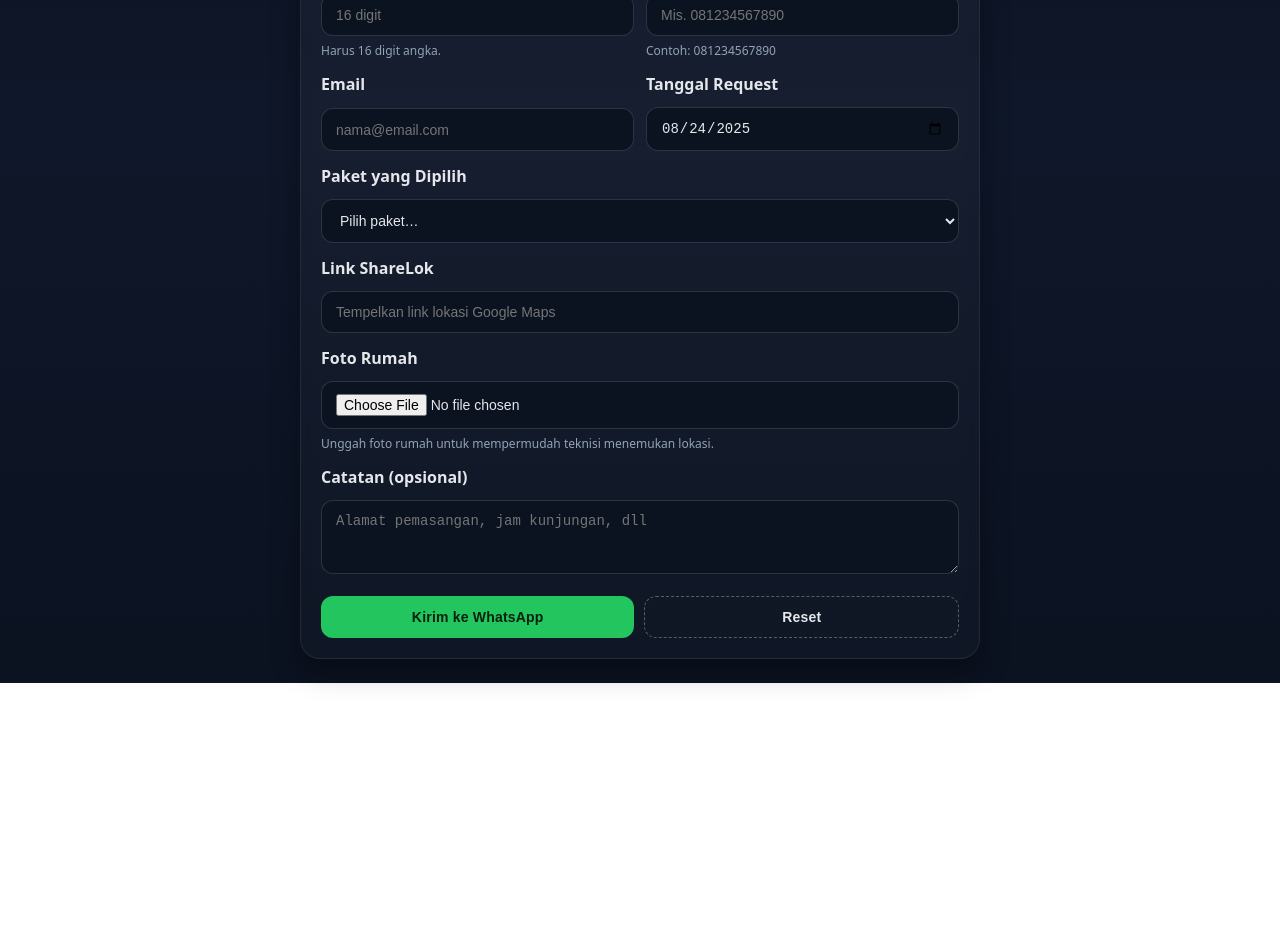
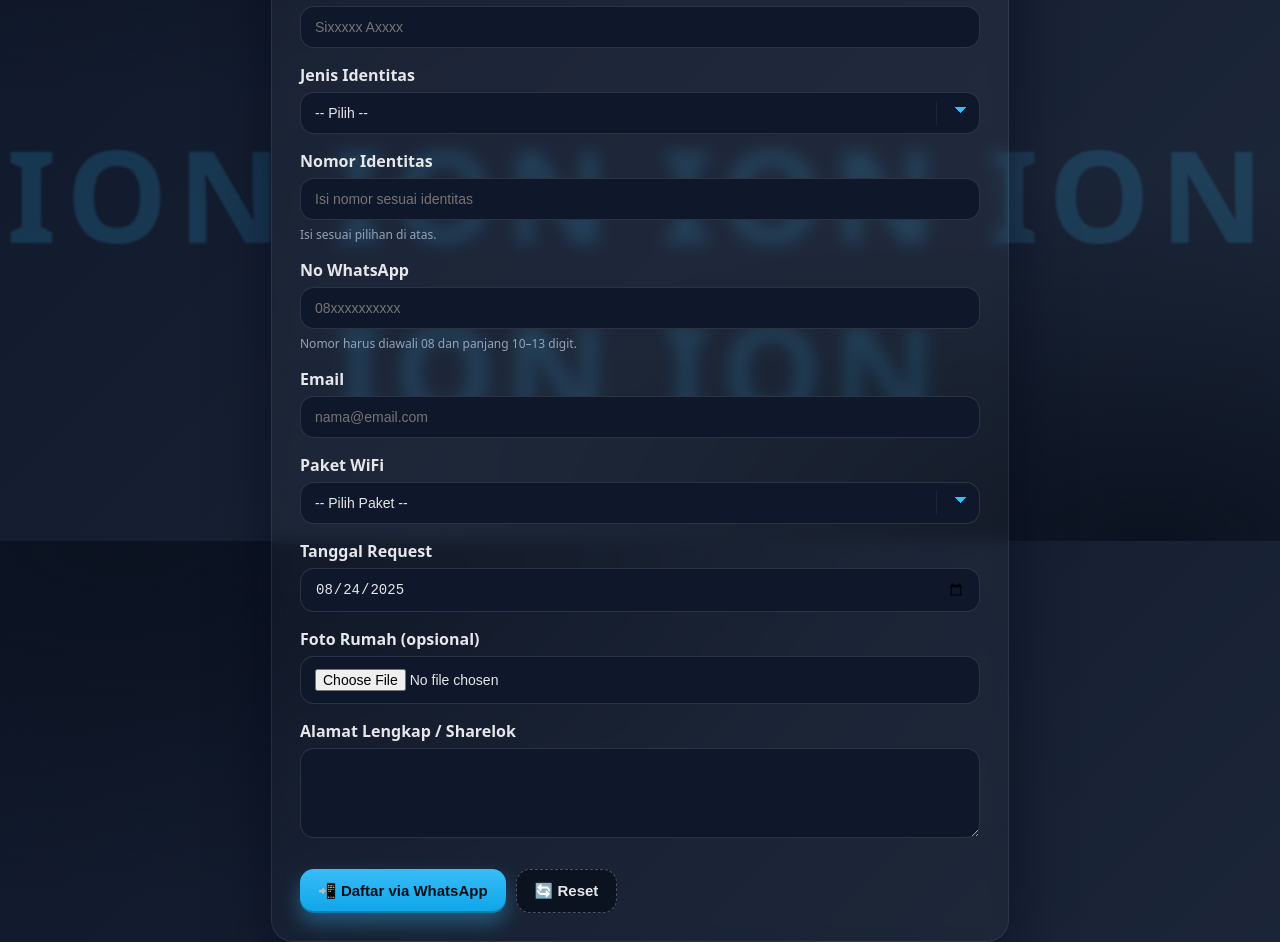
Before and after one commit to ionnetworksubang/Ion-network, a plain HTML site: page form.html in a window 1280 px wide. Shown: the part 259-1201 px from the top of the page. Before the commit the page ends 942 px from the top, so only its background shows below. Drawn offline with Linux system fonts and the light colour scheme.

Commit message:
Update form.html

```diff
--- a/form.html
+++ b/form.html
@@ -1,181 +1,311 @@
 <!DOCTYPE html>
 <html lang="id">
 <head>
-  <meta charset="utf-8" />
-  <meta name="viewport" content="width=device-width, initial-scale=1" />
-  <title>Form Pendaftaran – ION NETWORK</title>
+  <meta charset="UTF-8">
+  <title>Form Pendaftaran Paket WiFi</title>
   <style>
-    :root {
-      --bg: #0f172a;
-      --card: #111827;
-      --muted: #94a3b8;
-      --text: #e5e7eb;
-      --accent: #22c55e;
-      --accent-2: #16a34a;
-      --ring: rgba(34, 197, 94, 0.6);
+    /* === DARK BIO-LINK STYLE (CSS SAJA DIUBAH) === */
+    :root{
+      --bg1:#0f172a; /* slate-900 */
+      --bg2:#1e293b; /* slate-800 */
+      --panel:#0b1220; /* deep panel */
+      --text:#e5e7eb; /* slate-200 */
+      --muted:#94a3b8; /* slate-400 */
+      --accent:#38bdf8; /* sky-400 */
+      --accent-2:#0ea5e9; /* sky-500 */
+      --ring: rgba(56,189,248,.45);
+      --ok-bg: rgba(34,197,94,.15);
+      --ok-ring:#22c55e;
+      --ok-text:#bbf7d0;
     }
-    * { box-sizing: border-box; }
+
+    @keyframes fadeIn { from{opacity:0;transform:translateY(16px)} to{opacity:1;transform:none} }
+    @keyframes floatGlow { 0%,100%{opacity:.12;transform:translateY(0)} 50%{opacity:.18;transform:translateY(-6px)} }
+
+    html,body{height:100%}
     body {
-      margin: 0; padding: 24px; font-family: system-ui, -apple-system, Segoe UI, Roboto, Ubuntu, Cantarell, Noto Sans, Arial, "Apple Color Emoji", "Segoe UI Emoji";
-      background: linear-gradient(180deg, #0b1220, #0f172a 40%, #0b1220);
-      color: var(--text);
+      font-family: 'Poppins', system-ui, -apple-system, Segoe UI, Roboto, Arial, sans-serif;
+      background: radial-gradient(1200px 600px at 10% 0%, #0b1220 0%, transparent 60%),
+                  radial-gradient(1200px 600px at 90% 100%, #0b1220 0%, transparent 60%),
+                  linear-gradient(135deg, var(--bg1), var(--bg2));
+      margin:0; padding:0; color:var(--text);
+      position:relative;
+      overflow-x:hidden;
     }
+
+    /* Background text ala bio-link, tanpa ubah HTML */
+    body::before{
+      content:"ION ION ION ION ION ION";
+      position:fixed; inset:auto 0 10% 0;
+      text-align:center; letter-spacing:.6rem;
+      font-weight:800; font-size:10vw;
+      color:#38bdf8; opacity:.06;
+      filter: blur(1px);
+      pointer-events:none;
+      animation: floatGlow 8s ease-in-out infinite;
+    }
+
     .container {
-      max-width: 680px; margin: 0 auto;
+      max-width: 680px;
+      background: linear-gradient(180deg, rgba(255,255,255,.04), rgba(255,255,255,.02));
+      margin: 40px auto;
+      padding: 28px;
+      border-radius: 22px;
+      box-shadow: 0 20px 60px rgba(2,6,23,.55);
+      border: 1px solid rgba(255,255,255,.08);
+      backdrop-filter: blur(8px);
+      animation: fadeIn .8s ease both;
     }
-    .card {
-      background: linear-gradient(180deg, rgba(255,255,255,0.04), rgba(255,255,255,0.02));
-      border: 1px solid rgba(255,255,255,0.08);
-      border-radius: 20px; padding: 20px;
-      box-shadow: 0 10px 30px rgba(0,0,0,0.35);
-      backdrop-filter: blur(6px);
+
+    .header { text-align:center; margin-bottom: 22px; }
+    .header h2 {
+      margin: 10px 0 4px; font-size: 1.9rem; font-weight:700; color: var(--accent);
+      text-shadow: 0 0 18px rgba(56,189,248,.45);
     }
-    h1 { font-size: 1.5rem; margin: 0 0 16px; }
-    p.desc { margin-top: 0; color: var(--muted); font-size: 0.95rem; }
-    form { display: grid; gap: 14px; }
-    label { display: block; font-weight: 600; margin-bottom: 6px; }
-    .field { display: grid; gap: 6px; }
-    input, select, button, textarea {
-      width: 100%; padding: 12px 14px; border-radius: 12px;
-      border: 1px solid rgba(255,255,255,0.14); background: #0b1220; color: var(--text);
-      outline: none; font-size: 14px;
+    .header p { font-size:.95rem; color: var(--muted); }
+    .wifi-icon { font-size: 44px; color: var(--accent); filter: drop-shadow(0 0 8px rgba(56,189,248,.45)); }
+
+    label {
+      font-weight: 600; display:block; margin-top:16px; color:var(--text);
     }
-    input:focus, select:focus, textarea:focus { border-color: var(--accent); box-shadow: 0 0 0 4px var(--ring); }
-    .row { display: grid; grid-template-columns: 1fr; gap: 12px; }
-    @media (min-width: 640px) { .row.two { grid-template-columns: 1fr 1fr; } }
-    small.hint { color: var(--muted); font-size: 12px; }
-    button[type="submit"], .btn-secondary {
-      cursor: pointer; border: none; font-weight: 700; letter-spacing: .2px;
+
+    input, select, textarea {
+      width: 100%; padding: 12px 14px; margin-top: 6px;
+      border-radius: 14px; border: 1px solid rgba(255,255,255,.12);
+      background: #0f172a; color: var(--text); font-size: 14px;
+      transition: .25s ease; box-sizing: border-box; outline: none;
     }
-    .actions { display: flex; gap: 10px; margin-top: 8px; }
-    .btn-primary { background: var(--accent); color: #08210f; }
-    .btn-primary:hover { background: var(--accent-2); }
-    .btn-secondary { background: transparent; color: var(--text); border: 1px dashed rgba(255,255,255,0.3); }
-    .footer { margin-top: 14px; color: var(--muted); font-size: 12px; text-align:center; }
-    .success { display:none; margin-top: 10px; background:#052e16; border:1px solid #14532d; color:#bbf7d0; padding:10px 12px; border-radius:12px; font-size: 13px; }
+
+    input:focus, select:focus, textarea:focus {
+      border-color: var(--accent);
+      box-shadow: 0 0 0 5px var(--ring), 0 0 14px rgba(56,189,248,.35);
+      background: #0b1220;
+    }
+
+    select { appearance:none; background-image:
+      linear-gradient(45deg, transparent 50%, var(--accent) 50%),
+      linear-gradient(135deg, var(--accent) 50%, transparent 50%),
+      linear-gradient(to right, rgba(255,255,255,.12), rgba(255,255,255,0));
+      background-position:
+      calc(100% - 18px) calc(50% - 3px),
+      calc(100% - 12px) calc(50% - 3px),
+      calc(100% - 42px) 50%;
+      background-size:6px 6px, 6px 6px, 1px 60%;
+      background-repeat:no-repeat;
+    }
+
+    textarea { resize: vertical; min-height: 90px; }
+
+    small { color: var(--muted); font-size: 12px; display:block; margin-top:6px; }
+
+    .btn-group { margin-top: 26px; text-align:center; display:flex; gap:10px; flex-wrap:wrap; }
+    button {
+      padding: 12px 18px; border:none; border-radius: 14px; cursor: pointer;
+      font-weight: 700; font-size: 15px; transition: .25s ease;
+    }
+    button[type="submit"]{
+      background: linear-gradient(180deg, var(--accent), var(--accent-2));
+      color: #041018;
+      box-shadow: 0 10px 20px rgba(56,189,248,.35), inset 0 -2px 0 rgba(0,0,0,.25);
+    }
+    button[type="submit"]:hover{
+      transform: translateY(-2px);
+      box-shadow: 0 14px 28px rgba(56,189,248,.45), 0 0 20px rgba(56,189,248,.35);
+      filter: saturate(1.1);
+    }
+    #resetBtn{
+      background: #0b1220; color: var(--text);
+      border:1px dashed rgba(148,163,184,.45);
+    }
+    #resetBtn:hover{ background:#0f172a; border-color: var(--accent); box-shadow: 0 0 10px var(--ring); }
+
+    .success{
+      display:none; margin-top: 18px; padding: 14px 16px;
+      background: var(--ok-bg); border-left: 5px solid var(--ok-ring);
+      color: var(--ok-text); border-radius: 14px; font-size: .95em; text-align:center;
+      box-shadow: 0 0 10px rgba(34,197,94,.25);
+    }
+
+    /* Mobile tweak */
+    @media (max-width: 480px){
+      .container{ margin: 18px; padding: 20px; border-radius: 18px; }
+      .header h2{ font-size:1.6rem }
+      .wifi-icon{ font-size:38px }
+      button{ width:100% }
+    }
   </style>
 </head>
 <body>
   <div class="container">
-    <div class="card">
-      <h1>Form Pendaftaran ION NETWORK</h1>
-      <p class="desc">Mohon isi data yang tersedia di bawah dengan benar.</p>
-
-      <form id="waForm">
-        <div class="field">
-          <label for="nama">Nama Lengkap</label>
-          <input id="nama" name="nama" type="text" placeholder="Muhammad Ramdan" required />
+    <div class="header">
+      <div class="wifi-icon">📶</div>
+      <h2>ION NETWORK</h2>
+      <p>Isi formulir di bawah untuk mendaftar paket internet rumah Anda</p>
     </div>
 
-        <div class="row two">
-          <div class="field">
-            <label for="ktp">No KTP</label>
-            <input id="ktp" name="ktp" inputmode="numeric" pattern="\d{16}" maxlength="16" placeholder="16 digit" required />
-            <small class="hint">Harus 16 digit angka.</small>
+    <!-- HTML ASLI DIPERTAHANKAN -->
+    <form id="waForm">
+      <label for="nama">Nama Lengkap</label>
+      <input type="text" id="nama" name="nama" placeholder="Sixxxxx Axxxx" required>
+
+      <label for="jenisId">Jenis Identitas</label>
+      <select id="jenisId" name="jenisId" required>
+        <option value="">-- Pilih --</option>
+        <option value="KTP">KTP</option>
+        <option value="SIM">SIM</option>
+        <option value="Paspor">Paspor</option>
+        <option value="NPWP">NPWP</option>
+      </select>
+
+      <label for="noIdentitas">Nomor Identitas</label>
+      <input type="text" id="noIdentitas" name="noIdentitas" placeholder="Isi nomor sesuai identitas" required>
+      <small id="hintIdentitas">Isi sesuai pilihan di atas.</small>
+
+      <label for="hp">No WhatsApp</label>
+      <input type="tel" id="hp" name="hp" placeholder="08xxxxxxxxxx" pattern="08[0-9]{8,11}" required>
+      <small>Nomor harus diawali 08 dan panjang 10–13 digit.</small>
+
+      <label for="email">Email</label>
+      <input type="email" id="email" name="email" placeholder="nama@email.com" required>
+
+      <label for="paket">Paket WiFi</label>
+      <select id="paket" name="paket" required>
+        <option value="">-- Pilih Paket --</option>
+        <option value="10 Mbps - Rp 138.750">10 Mbps – Rp 138.750</option>
+        <option value="25 Mbps - Rp 169.900">25 Mbps – Rp 169.900</option>
+        <option value="45 Mbps - Rp 206.900">45 Mbps – Rp 206.900</option>
+        <option value="60 Mbps - Rp 236.900">60 Mbps – Rp 236.900</option>
+        <option value="100 Mbps - Rp 319.900">100 Mbps – Rp 319.900</option>
+        <option value="300 Mbps - Rp 469.900">300 Mbps – Rp 469.900</option>
+        <option value="500 Mbps - Rp 609.900">500 Mbps – Rp 609.900</option>
+      </select>
+
+      <label for="tanggal">Tanggal Request</label>
+      <input type="date" id="tanggal" name="tanggal" required>
+
+      <label for="foto">Foto Rumah (opsional)</label>
+      <input type="file" id="foto" name="foto" accept="image/*">
+
+      <label for="catatan">Alamat Lengkap / Sharelok</label>
+      <textarea id="catatan" name="catatan" rows="3"></textarea>
+
+      <div class="btn-group">
+        <button type="submit">📲 Daftar via WhatsApp</button>
+        <button type="button" id="resetBtn">🔄 Reset</button>
       </div>
-          <div class="field">
-            <label for="hp">No HP (WhatsApp)</label>
-            <input id="hp" name="hp" type="tel" inputmode="tel" placeholder="Mis. 081234567890" required />
-            <small class="hint">Contoh: 081234567890</small>
+    </form>
+
+    <div id="successBox" class="success">
+      ✅ Form berhasil diproses! WhatsApp akan terbuka untuk mengirim data.
     </div>
   </div>
 
-        <div class="row two">
-          <div class="field">
-            <label for="email">Email</label>
-            <input id="email" name="email" type="email" placeholder="nama@email.com" required />
-          </div>
-          <div class="field">
-            <label for="tanggal">Tanggal Request</label>
-            <input id="tanggal" name="tanggal" type="date" required />
-          </div>
-        </div>
-
-        <div class="field">
-          <label for="paket">Paket yang Dipilih</label>
-          <select id="paket" name="paket" required>
-            <option value="" disabled selected>Pilih paket…</option>
-            <option>10 Mbps – Rp 144.900</option>
-            <option>25 Mbps – Rp 188.589</option>
-            <option>45 Mbps – Rp 229.659</option>
-            <option>75 Mbps – Rp 299.000</option>
-            <option>100 Mbps – Rp 399.000</option>
-            <option>150 Mbps – Rp 499.000</option>
-            <option>200 Mbps – Rp 699.000</option>
-            <option>Lainnya (tulis di catatan)</option>
-          </select>
-        </div>
-
-        <div class="field">
-          <label for="lokasi">Link ShareLok</label>
-          <input id="lokasi" name="lokasi" type="url" placeholder="Tempelkan link lokasi Google Maps" />
-        </div>
-
-        <div class="field">
-          <label for="foto">Foto Rumah</label>
-          <input id="foto" name="foto" type="file" accept="image/*" />
-          <small class="hint">Unggah foto rumah untuk mempermudah teknisi menemukan lokasi.</small>
-        </div>
-
-        <div class="field">
-          <label for="catatan">Catatan (opsional)</label>
-          <textarea id="catatan" name="catatan" rows="3" placeholder="Alamat pemasangan, jam kunjungan, dll"></textarea>
-        </div>
-
-        <div class="actions">
-          <button class="btn-primary" type="submit">Kirim ke WhatsApp</button>
-          <button class="btn-secondary" type="button" id="resetBtn">Reset</button>
-        </div>
-        <div class="success" id="successBox">Membuka WhatsApp… jika tidak terbuka, pastikan aplikasi WhatsApp terpasang atau Anda login di WhatsApp Web.</div>
-      </form>
-    </div>
-  </div>
-
+  <!-- JAVASCRIPT ASLI DIPERTAHANKAN (TIDAK DIUBAH) -->
   <script>
-    const targetNumber = "6281234567890"; // TODO: ubah ke nomor Anda
-
+  const targetNumber = "6285722575567"; // ganti ke nomor WA Anda
   const form = document.getElementById('waForm');
   const successBox = document.getElementById('successBox');
+  const jenisId = document.getElementById('jenisId');
+  const noIdentitas = document.getElementById('noIdentitas');
+  const hintIdentitas = document.getElementById('hintIdentitas');
 
+  // default tanggal hari ini
   (function setToday(){
     const tgl = document.getElementById('tanggal');
     const now = new Date();
-      const yyyy = now.getFullYear();
-      const mm = String(now.getMonth() + 1).padStart(2, '0');
-      const dd = String(now.getDate()).padStart(2, '0');
-      tgl.value = `${yyyy}-${mm}-${dd}`;
+    tgl.value = now.toISOString().split('T')[0];
   })();
 
   document.getElementById('resetBtn').addEventListener('click', () => {
     form.reset();
     successBox.style.display = 'none';
+    noIdentitas.placeholder = "Isi nomor sesuai identitas";
+    hintIdentitas.textContent = "Isi sesuai pilihan di atas.";
+  });
+
+  // Ubah input sesuai jenis identitas + placeholder
+  jenisId.addEventListener('change', () => {
+    noIdentitas.value = "";
+    switch(jenisId.value){
+      case "KTP":
+        noIdentitas.type = "tel";
+        noIdentitas.inputMode = "numeric";
+        noIdentitas.pattern = "\\d{16}";
+        noIdentitas.placeholder = "Contoh: 3275010201010001";
+        hintIdentitas.textContent = "Nomor KTP harus 16 digit angka.";
+        break;
+      case "SIM":
+        noIdentitas.type = "tel";
+        noIdentitas.inputMode = "numeric";
+        noIdentitas.pattern = "\\d{12}";
+        noIdentitas.placeholder = "Contoh: 123456789012";
+        hintIdentitas.textContent = "Nomor SIM biasanya 12 digit angka.";
+        break;
+      case "Paspor":
+        noIdentitas.type = "text";
+        noIdentitas.inputMode = "text";
+        noIdentitas.pattern = "[A-Z]{1}[0-9]{7}";
+        noIdentitas.placeholder = "Contoh: A1234567";
+        hintIdentitas.textContent = "Nomor Paspor: 1 huruf kapital + 7 angka.";
+        break;
+      case "NPWP":
+        noIdentitas.type = "tel";
+        noIdentitas.inputMode = "numeric";
+        noIdentitas.pattern = "\\d{15}";
+        noIdentitas.placeholder = "Contoh: 123456789012345";
+        hintIdentitas.textContent = "Nomor NPWP harus 15 digit angka.";
+        break;
+      default:
+        noIdentitas.type = "text";
+        noIdentitas.pattern = ".*";
+        noIdentitas.placeholder = "Isi nomor sesuai identitas";
+        hintIdentitas.textContent = "Isi sesuai pilihan di atas.";
+    }
   });
 
   form.addEventListener('submit', function(e){
     e.preventDefault();
     if (!form.reportValidity()) return;
+
     const data = Object.fromEntries(new FormData(form).entries());
-      if (!/^\d{16}$/.test(data.ktp)) {
-        alert('Nomor KTP harus 16 digit angka.');
+
+    // validasi manual lebih ketat
+    if (data.jenisId === "KTP" && !/^\d{16}$/.test(data.noIdentitas)) {
+      alert("Nomor KTP harus 16 digit angka.");
       return;
     }
+    if (data.jenisId === "SIM" && !/^\d{12}$/.test(data.noIdentitas)) {
+      alert("Nomor SIM harus 12 digit angka.");
+      return;
+    }
+    if (data.jenisId === "Paspor" && !/^[A-Z][0-9]{7}$/.test(data.noIdentitas)) {
+      alert("Nomor Paspor harus 1 huruf kapital diikuti 7 angka (contoh: A1234567).");
+      return;
+    }
+    if (data.jenisId === "NPWP" && !/^\d{15}$/.test(data.noIdentitas)) {
+      alert("Nomor NPWP harus 15 digit angka.");
+      return;
+    }
+
     const hpPemohon = String(data.hp).replace(/[^\d+]/g, '');
     const lines = [
       `*PENDAFTARAN BARU*`,
       `Nama        : ${data.nama}`,
-        `No KTP      : ${data.ktp}`,
+      `Identitas   : ${data.jenisId} - ${data.noIdentitas}`,
       `No HP       : ${hpPemohon}`,
       `Email       : ${data.email}`,
       `Paket       : ${data.paket}`,
-        `Tanggal     : ${data.tanggal}`,
+      `Tgl Req     : ${data.tanggal}`,
     ];
-      if (data.lokasi) { lines.push(`ShareLok    : ${data.lokasi}`); }
-      if (data.foto && data.foto.name) { lines.push(`Foto Rumah  : ${data.foto.name} (tidak terkirim via WhatsApp, kirim manual)`); }
-      if (data.catatan && data.catatan.trim()) { lines.push(`Catatan     : ${data.catatan.trim()}`); }
+    if (data.foto && data.foto.name) {
+      lines.push(`Foto Rumah  : ${data.foto.name} (kirim manual di WhatsApp)`);
+    }
+    if (data.catatan && data.catatan.trim()) {
+      lines.push(`Alamat      : ${data.catatan.trim()}`);
+    }
 
-      const message = lines.join('\n');
-      const encoded = encodeURIComponent(message);
-      const waUrl = `https://wa.me/${6285722575567}?text=${encoded}`;
+    const message = encodeURIComponent(lines.join('\n'));
+    const waUrl = `https://wa.me/${targetNumber}?text=${message}`;
     successBox.style.display = 'block';
     window.open(waUrl, '_blank');
   });
```
Lines whose indentation alone changed are shown as unchanged.
